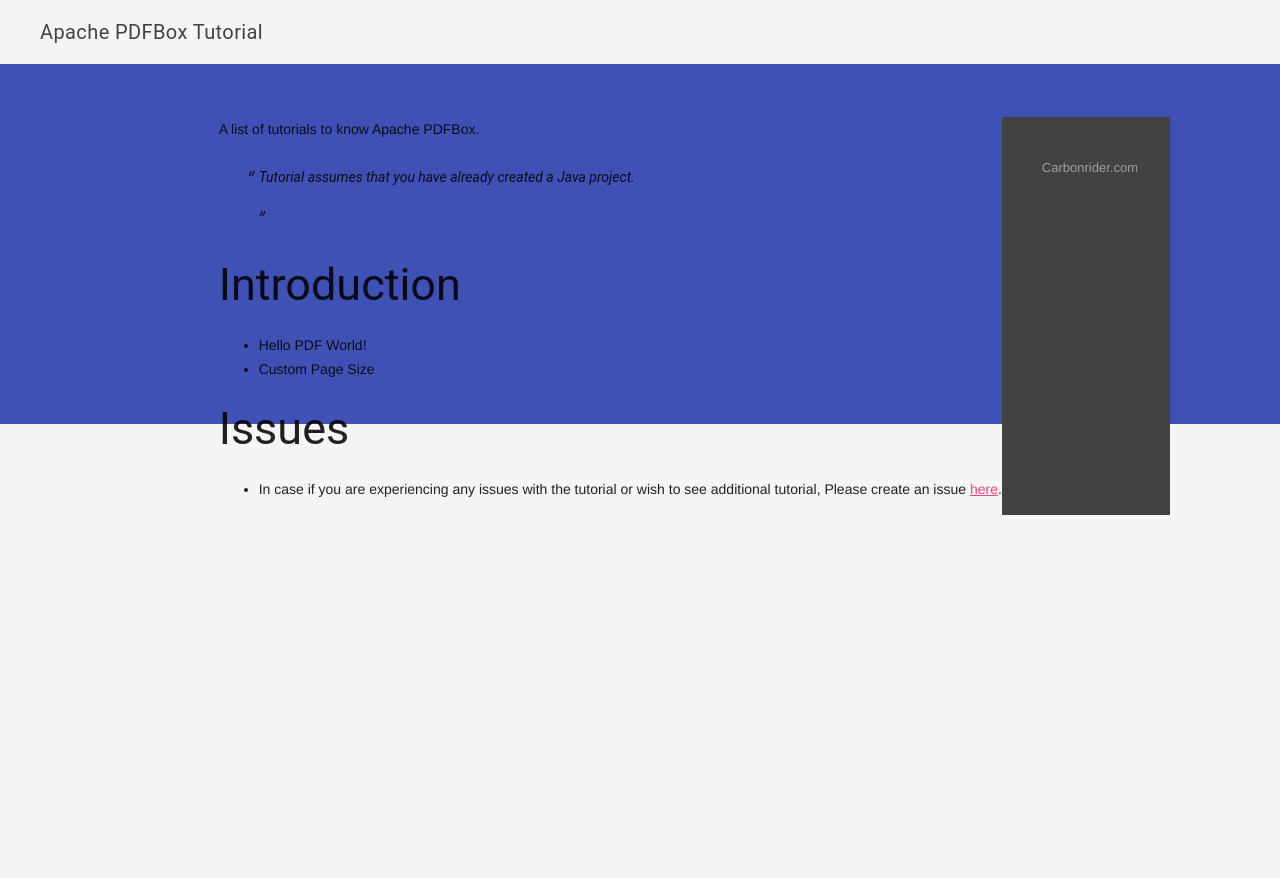
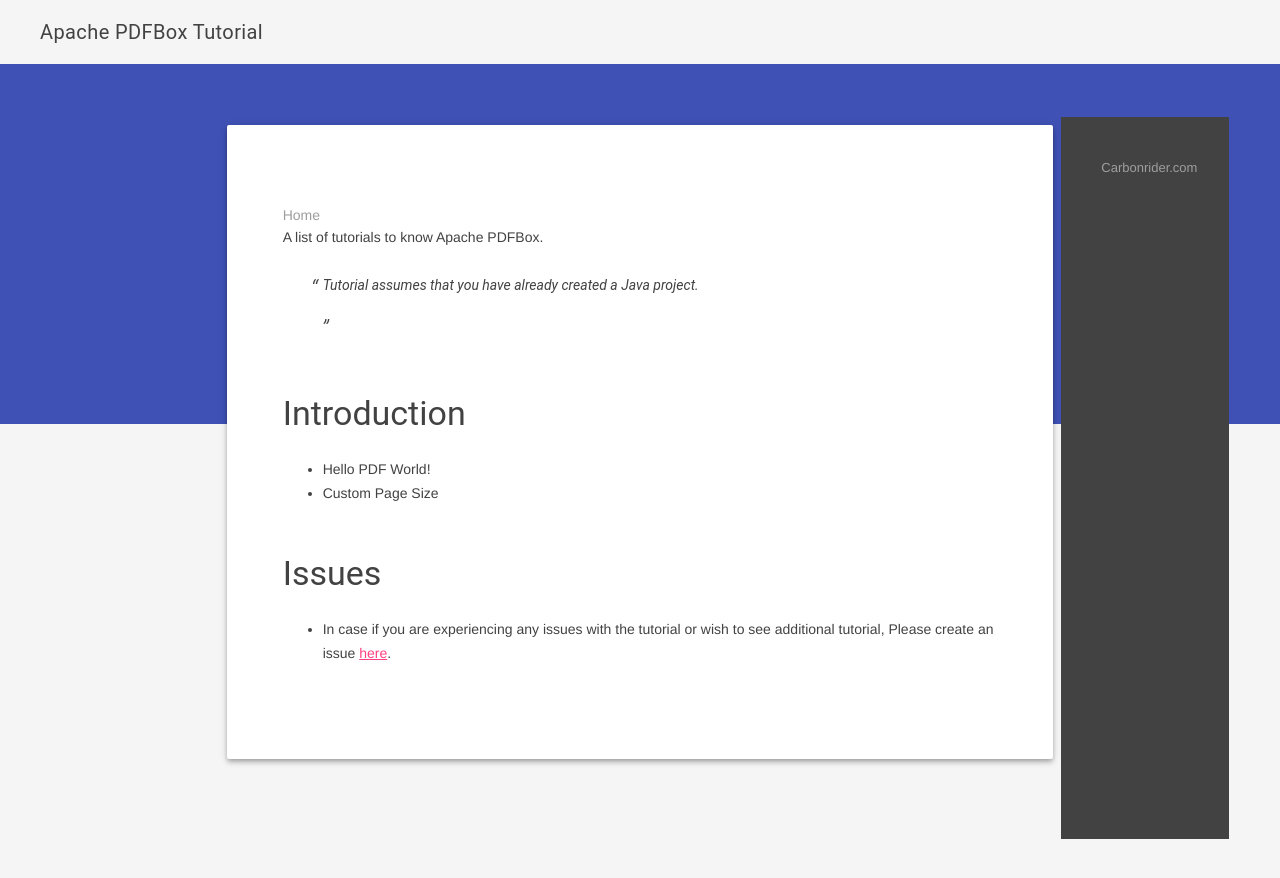
Before and after one commit to carbonrider/pdfbox_tutorial, a Jekyll site: the page built from index.md, in a window 1280 px wide. Shown: the top 878 px of the page. Built offline with Jekyll 4.4.1, drawn with Linux system fonts in a browser that asks for light colours; nearby versions of some CDN libraries; Markdown is read by kramdown in place of the engine named in the settings.

Commit message:
Added container for home page.

```diff
--- a/_layouts/home.html
+++ b/_layouts/home.html
@@ -1,7 +1,5 @@
 {% include header.html %}
-
-<div class="container">
-    {{ content }}
+<div class="demo-content mdl-color--white mdl-shadow--4dp content mdl-color-text--grey-800 mdl-cell mdl-cell--8-col">
+{{ content }}
 </div>
-
 {% include footer.html %}
--- a/index.md
+++ b/index.md
@@ -2,17 +2,20 @@
 layout: home
 title: Apache PDFBox Tutorial
 ---
+<div class="demo-crumbs mdl-color-text--grey-500">
+  Home
+</div>
 
 A list of tutorials to know Apache PDFBox.
 
 >Tutorial assumes that you have already created a Java project.
 
-## Introduction
+### Introduction
 
 - Hello PDF World!
 - Custom Page Size
 
 
-## Issues
+### Issues
 
 - In case if you are experiencing any issues with the tutorial or wish to see additional tutorial, Please create an issue [here](https://github.com/carbonrider/pdfbox_tutorial/issues).
```
